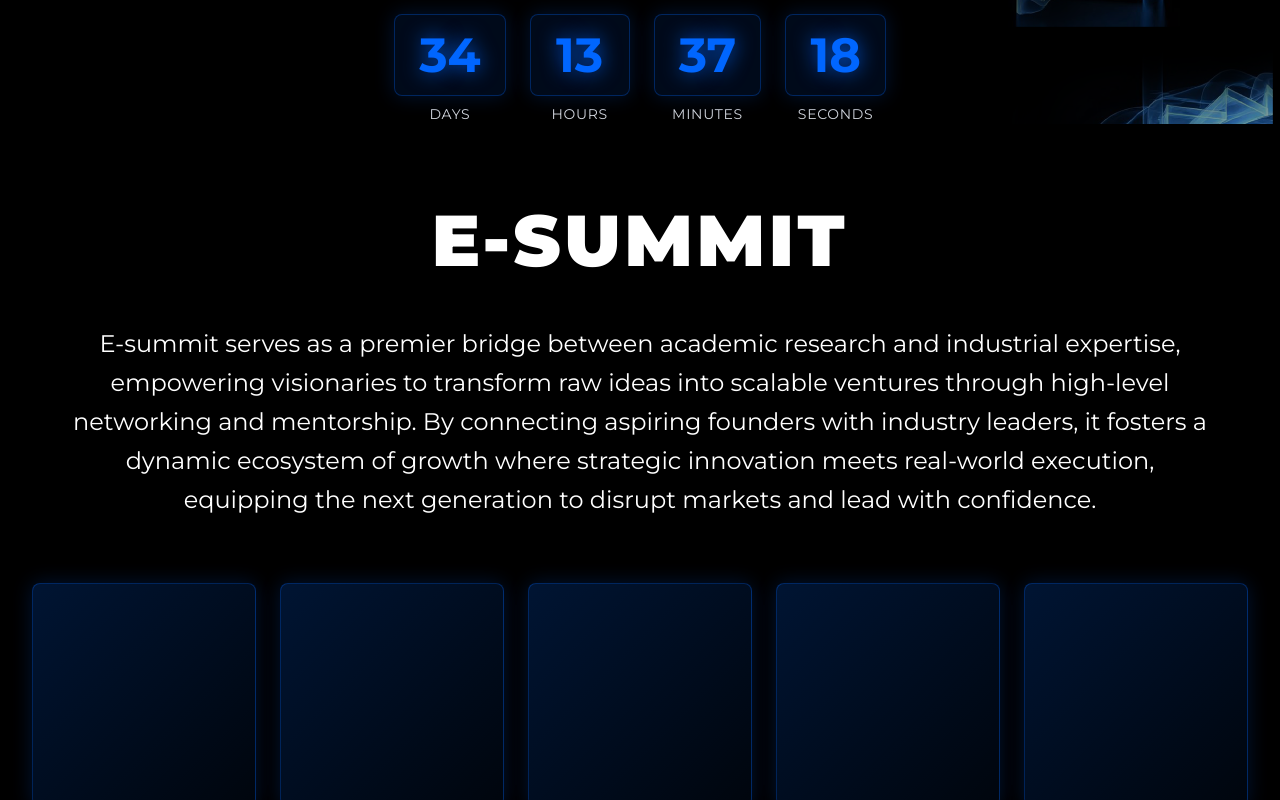
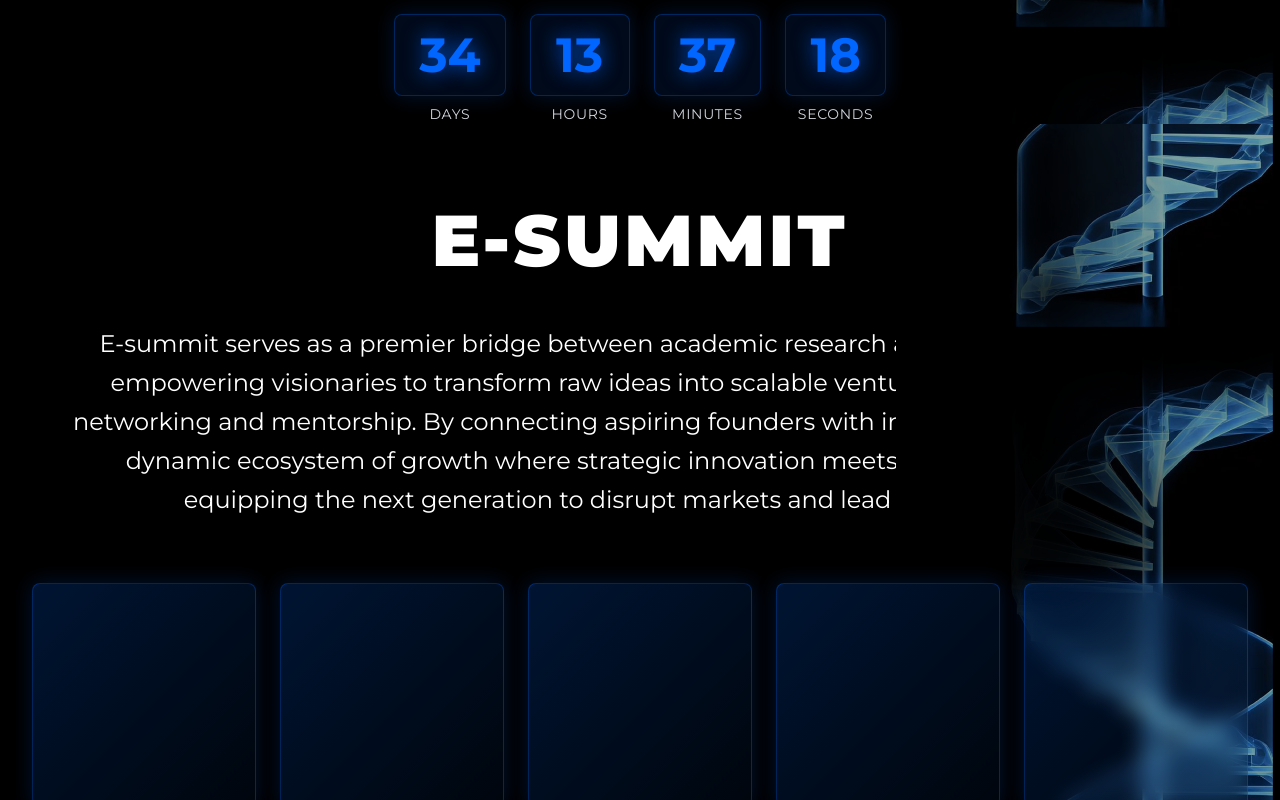
Before and after one commit to Ansh-mick27/AIIHFound_E_summit, a Next.js app: page / in a window 1280 px wide. Shown: the part 840-1640 px from the top of the page. Built offline with nearby package versions, Linux system fonts and the light colour scheme.

Commit message:
Add spiral staircase animation to AboutESummit section

```diff
--- a/src/components/AboutESummit.tsx
+++ b/src/components/AboutESummit.tsx
@@ -3,7 +3,31 @@ import { motion } from 'framer-motion';
 
 export default function AboutESummit() {
     return (
-        <section className="relative bg-black text-white py-20 px-8">
+        <section className="relative bg-black text-white py-20 px-8 overflow-hidden">
+            {/* Spiral Staircase Background - Right Side */}
+            <div
+                className="absolute top-0 right-0 bottom-0 w-[30vw] -z-0 pointer-events-none"
+                style={{
+                    backgroundImage: 'url(/images/spiral-stairs.png)',
+                    backgroundRepeat: 'repeat-y',
+                    backgroundPosition: 'right center',
+                    backgroundSize: 'contain',
+                    opacity: 1.0,
+                    animation: 'spiralScroll 20s linear infinite'
+                }}
+            />
+
+            <style jsx>{`
+                @keyframes spiralScroll {
+                    0% {
+                        background-position: right 100%;
+                    }
+                    100% {
+                        background-position: right 0%;
+                    }
+                }
+            `}</style>
+
             {/* Background glow effect */}
             <div
                 className="absolute inset-0 -z-10 pointer-events-none"
```
